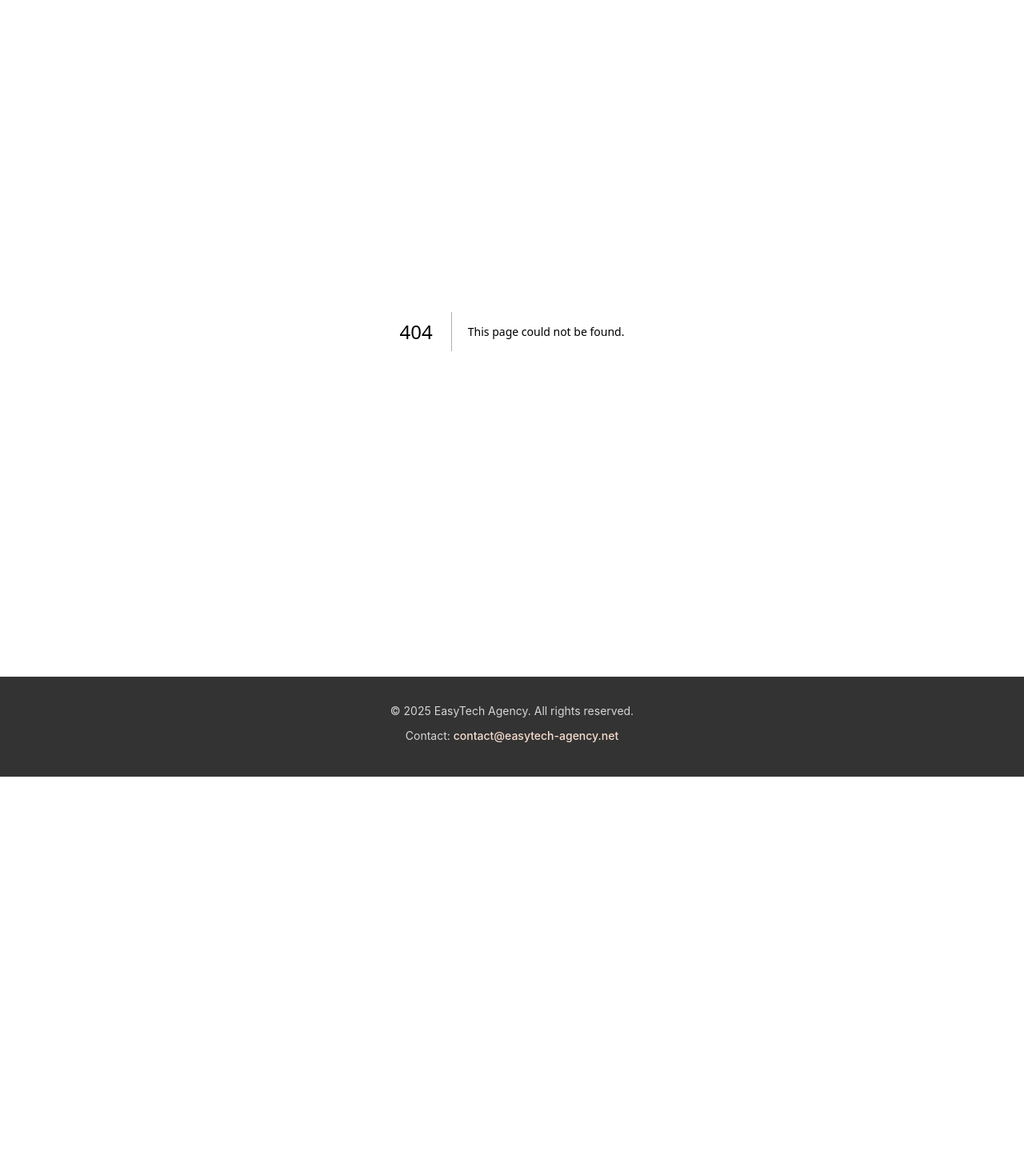
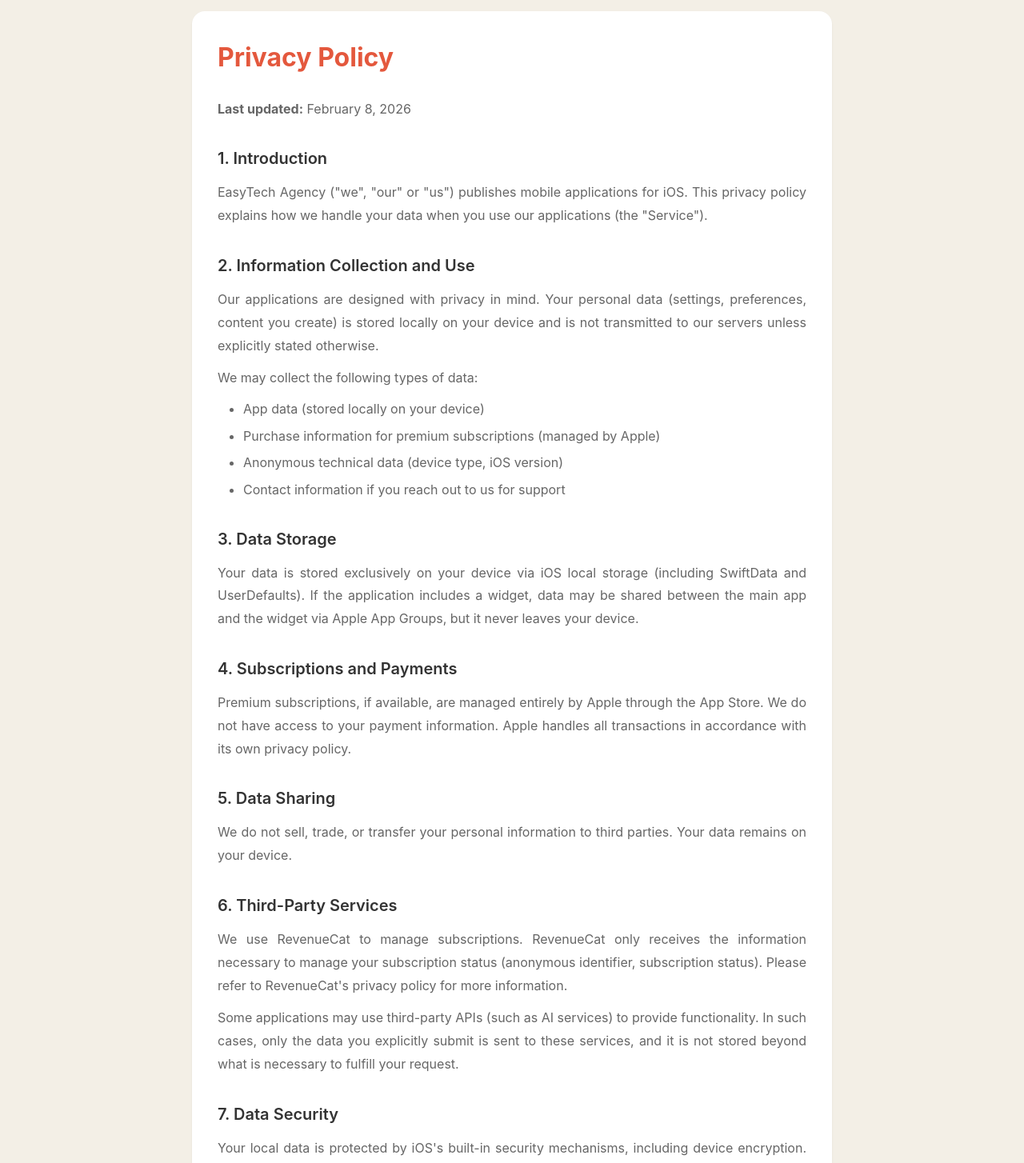
Before and after one commit to alexisraimbault/easytech_landing, a Next.js app: page /privacy in a window 1280 px wide. Before the commit this address had no page. Shown: the part 80-1534 px from the top of the page at 80% size. Before the commit the page ends 1051 px from the top, so only its background shows below. Built offline with nearby package versions, Linux system fonts and the light colour scheme.

Commit message:
feat(misc): generic pricavy and tos pages

```diff
--- /dev/null
+++ b/app/privacy/page.js
@@ -0,0 +1,127 @@
+import Link from "next/link";
+
+export const metadata = {
+  title: "Privacy Policy - EasyTech Agency",
+  description:
+    "Privacy Policy for applications published by EasyTech Agency",
+};
+
+export default async function GenericPrivacy({ searchParams }) {
+  const params = await searchParams;
+  const appName = params?.app || null;
+  const title = appName ? `Privacy Policy - ${appName}` : "Privacy Policy";
+
+  return (
+    <div className="legal-content">
+      <h1>{title}</h1>
+      <p>
+        <strong>Last updated:</strong> February 8, 2026
+      </p>
+
+      <h2>1. Introduction</h2>
+      <p>
+        {`EasyTech Agency ("we", "our" or "us") publishes mobile applications
+        for iOS. This privacy policy explains how we handle your data when you
+        use ${appName ? `the ${appName} application` : "our applications"}
+        (the "Service").`}
+      </p>
+
+      <h2>2. Information Collection and Use</h2>
+      <p>
+        {`Our applications are designed with privacy in mind. Your personal data
+        (settings, preferences, content you create) is stored locally on your
+        device and is not transmitted to our servers unless explicitly stated
+        otherwise.`}
+      </p>
+      <p>We may collect the following types of data:</p>
+      <ul style={{ marginLeft: "2rem", marginBottom: "1rem" }}>
+        <li>{"App data (stored locally on your device)"}</li>
+        <li>
+          {"Purchase information for premium subscriptions (managed by Apple)"}
+        </li>
+        <li>{"Anonymous technical data (device type, iOS version)"}</li>
+        <li>Contact information if you reach out to us for support</li>
+      </ul>
+
+      <h2>3. Data Storage</h2>
+      <p>
+        {`Your data is stored exclusively on your device via iOS local storage
+        (including SwiftData and UserDefaults). If the application includes a
+        widget, data may be shared between the main app and the widget via
+        Apple App Groups, but it never leaves your device.`}
+      </p>
+
+      <h2>4. Subscriptions and Payments</h2>
+      <p>
+        {`Premium subscriptions, if available, are managed entirely by Apple
+        through the App Store. We do not have access to your payment
+        information. Apple handles all transactions in accordance with its own
+        privacy policy.`}
+      </p>
+
+      <h2>5. Data Sharing</h2>
+      <p>
+        {`We do not sell, trade, or transfer your personal information to third
+        parties. Your data remains on your device.`}
+      </p>
+
+      <h2>6. Third-Party Services</h2>
+      <p>
+        {`We use RevenueCat to manage subscriptions. RevenueCat only receives
+        the information necessary to manage your subscription status (anonymous
+        identifier, subscription status). Please refer to RevenueCat's privacy
+        policy for more information.`}
+      </p>
+      <p>
+        {`Some applications may use third-party APIs (such as AI services) to
+        provide functionality. In such cases, only the data you explicitly
+        submit is sent to these services, and it is not stored beyond what is
+        necessary to fulfill your request.`}
+      </p>
+
+      <h2>7. Data Security</h2>
+      <p>
+        {`Your local data is protected by iOS's built-in security mechanisms,
+        including device encryption. We recommend enabling a passcode or
+        biometric authentication on your device for additional protection.`}
+      </p>
+
+      <h2>8. Your Rights</h2>
+      <p>You have the right to:</p>
+      <ul style={{ marginLeft: "2rem", marginBottom: "1rem" }}>
+        <li>Delete all your data by uninstalling the application</li>
+        <li>Manage your subscriptions through your Apple account settings</li>
+        <li>Contact us with any questions about your data</li>
+      </ul>
+
+      <h2>9. Children&apos;s Privacy</h2>
+      <p>
+        {`Our applications are not directed to children under 13. We do not
+        knowingly collect personal information from children. If you believe
+        your child has provided us with personal data, please contact us.`}
+      </p>
+
+      <h2>10. Changes</h2>
+      <p>
+        {`We reserve the right to modify this privacy policy at any time.
+        Changes will be posted on this page with a new update date.`}
+      </p>
+
+      <h2>11. Contact</h2>
+      <p>
+        If you have any questions about this privacy policy, please contact us
+        at:
+        <br />
+        <a href="mailto:contact@easytech-agency.net">
+          contact@easytech-agency.net
+        </a>
+      </p>
+
+      <div style={{ marginTop: "3rem", textAlign: "center" }}>
+        <Link href="/" className="btn">
+          Back to Home
+        </Link>
+      </div>
+    </div>
+  );
+}
```
Also changed, not shown: app/terms/page.js (added, +146 -0 lines).
